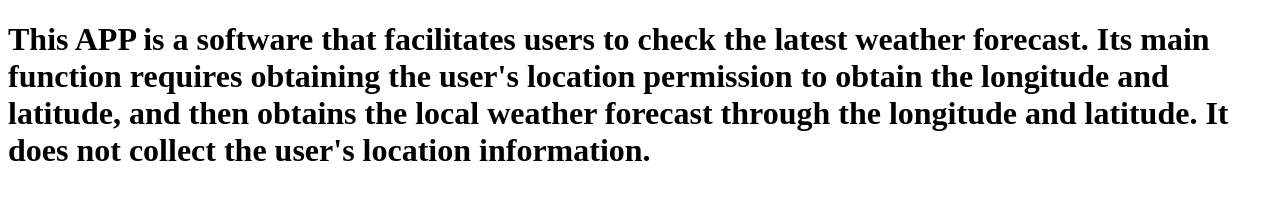
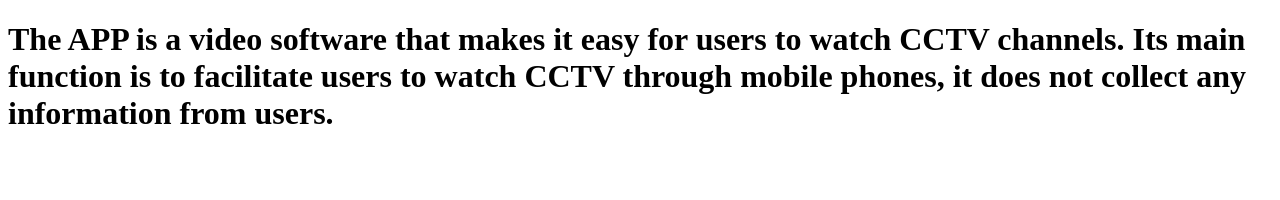
Before and after one commit to iat313/iat313.github.io, a plain HTML site: page index.html in a window 1280 px wide. Drawn offline with Linux system fonts and the light colour scheme.

Commit message:
Update index.html

```diff
--- a/index.html
+++ b/index.html
@@ -4,7 +4,6 @@
     <title>Privacy Policy</title>
 </head>
 <body>
-<h1>This APP is a software that facilitates users to check the latest weather forecast. Its main function requires obtaining the user's location permission to obtain the longitude and latitude, and then obtains the local weather forecast through the longitude and latitude. It does not collect the user's location information.
-</h1>
+    <h1>The APP is a video software that makes it easy for users to watch CCTV channels. Its main function is to facilitate users to watch CCTV through mobile phones, it does not collect any information from users.</h1>
 </body>
 </html>
```
